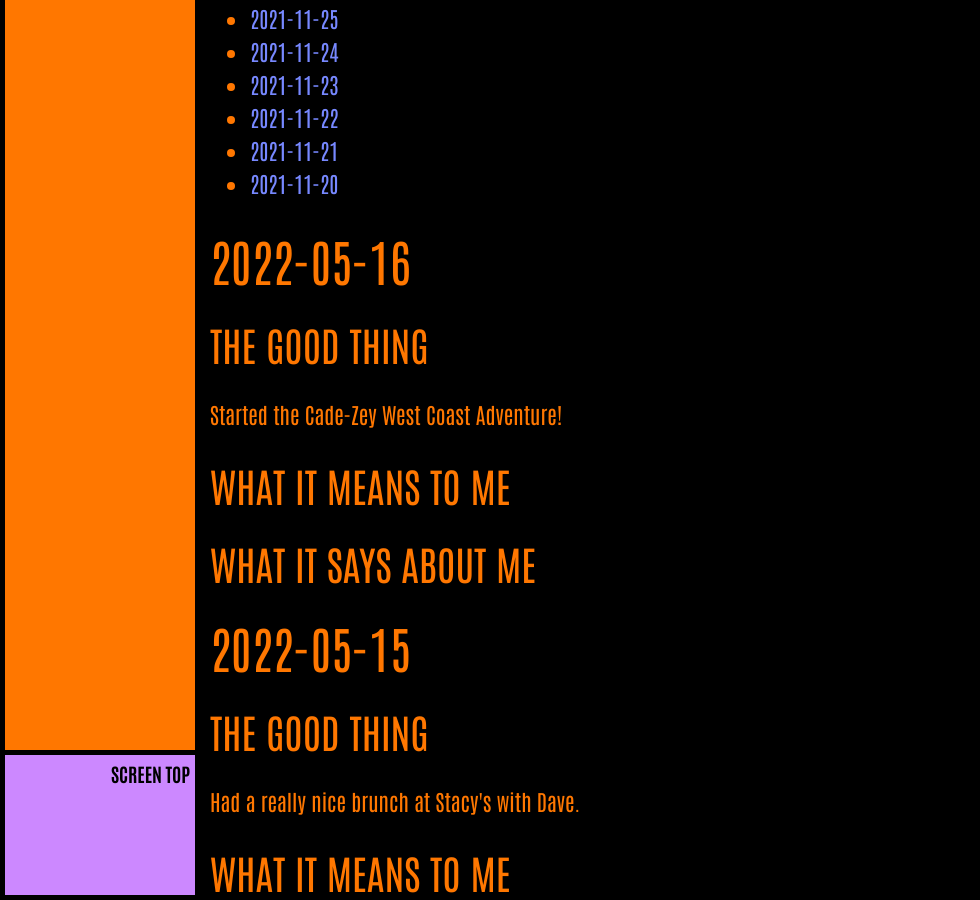
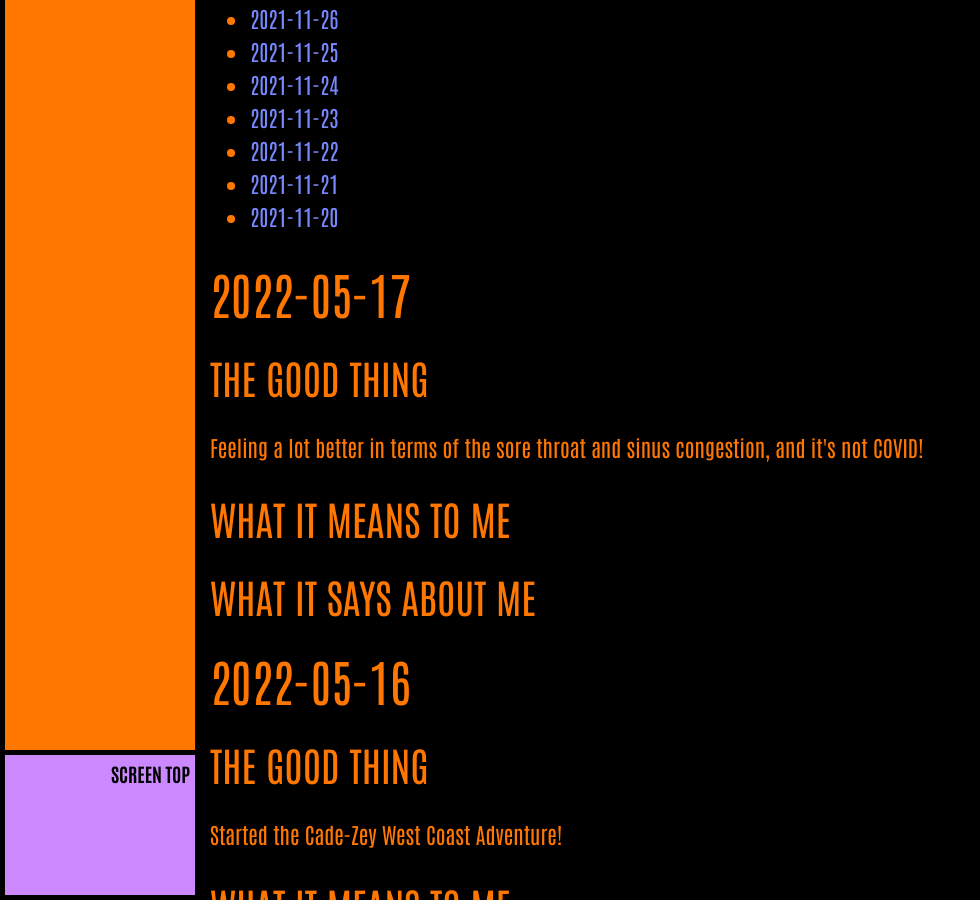
Before and after one commit to ArthurZey/arthurzey.github.io, a Jekyll site: the page built from _pages/one-good-thing.md, in a window 1280 px wide and 900 px high, scrolled down 3784 px. Shown: the whole window, without its empty margins (0-980 px from the left). Built offline with Jekyll 4.4.1, drawn with Linux system fonts in a browser that asks for light colours; some of the changed text lies outside the part shown.

Commit message:
added stub for 2022-05-17

```diff
--- a/_pages/one-good-thing.md
+++ b/_pages/one-good-thing.md
@@ -12,6 +12,15 @@
 * TOC
 {:toc}
 {::options toc_levels="2" /}
+
+## 2022-05-17
+### The Good Thing
+Feeling a lot better in terms of the sore throat and sinus congestion, and it's not COVID!
+### What It Means to Me
+
+### What It Says about Me
+
+
 
 ## 2022-05-16
 ### The Good Thing
```
Also changed, not shown: other parts of _pages/one-good-thing.md (+1 -1 lines).
